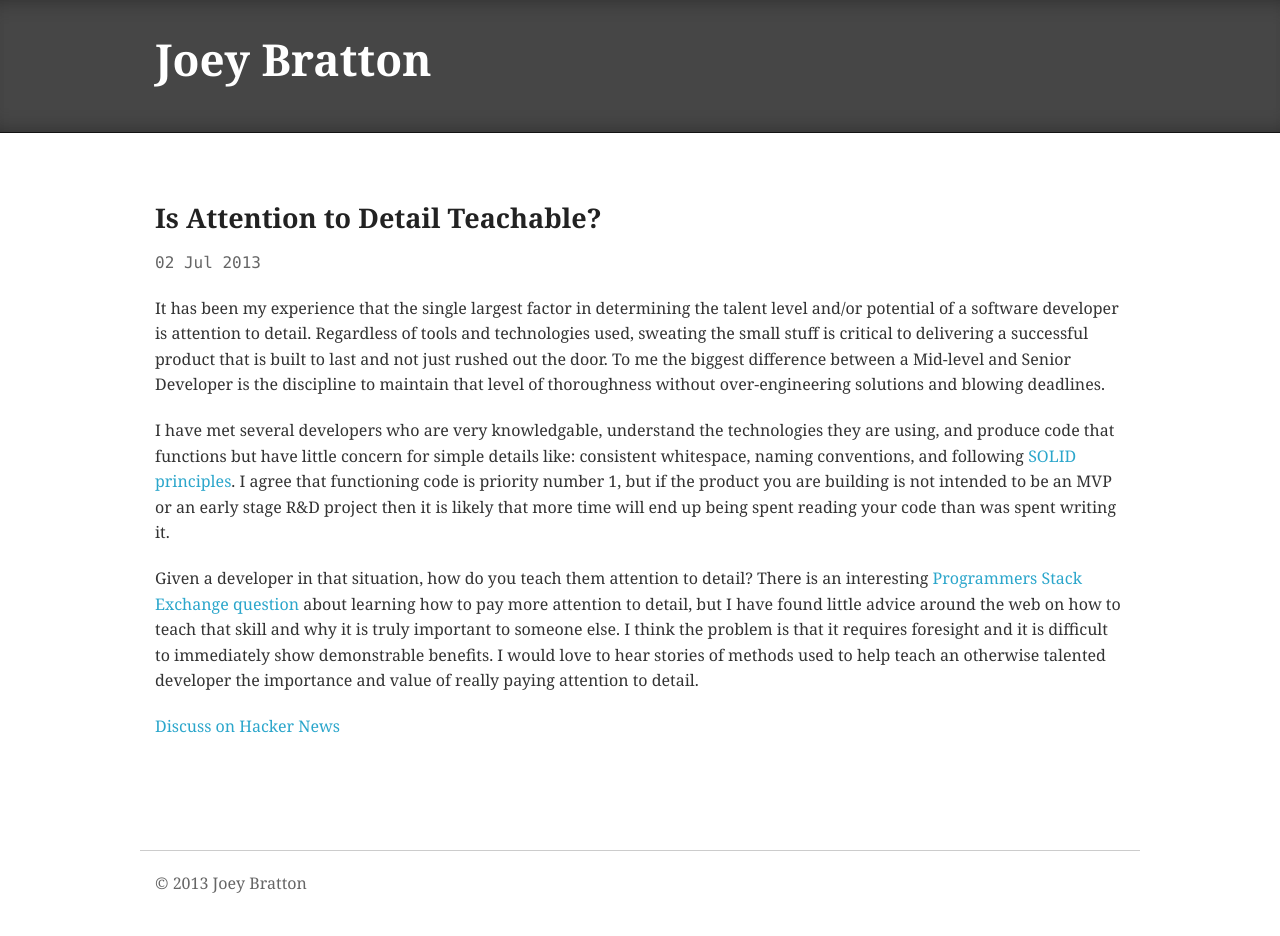
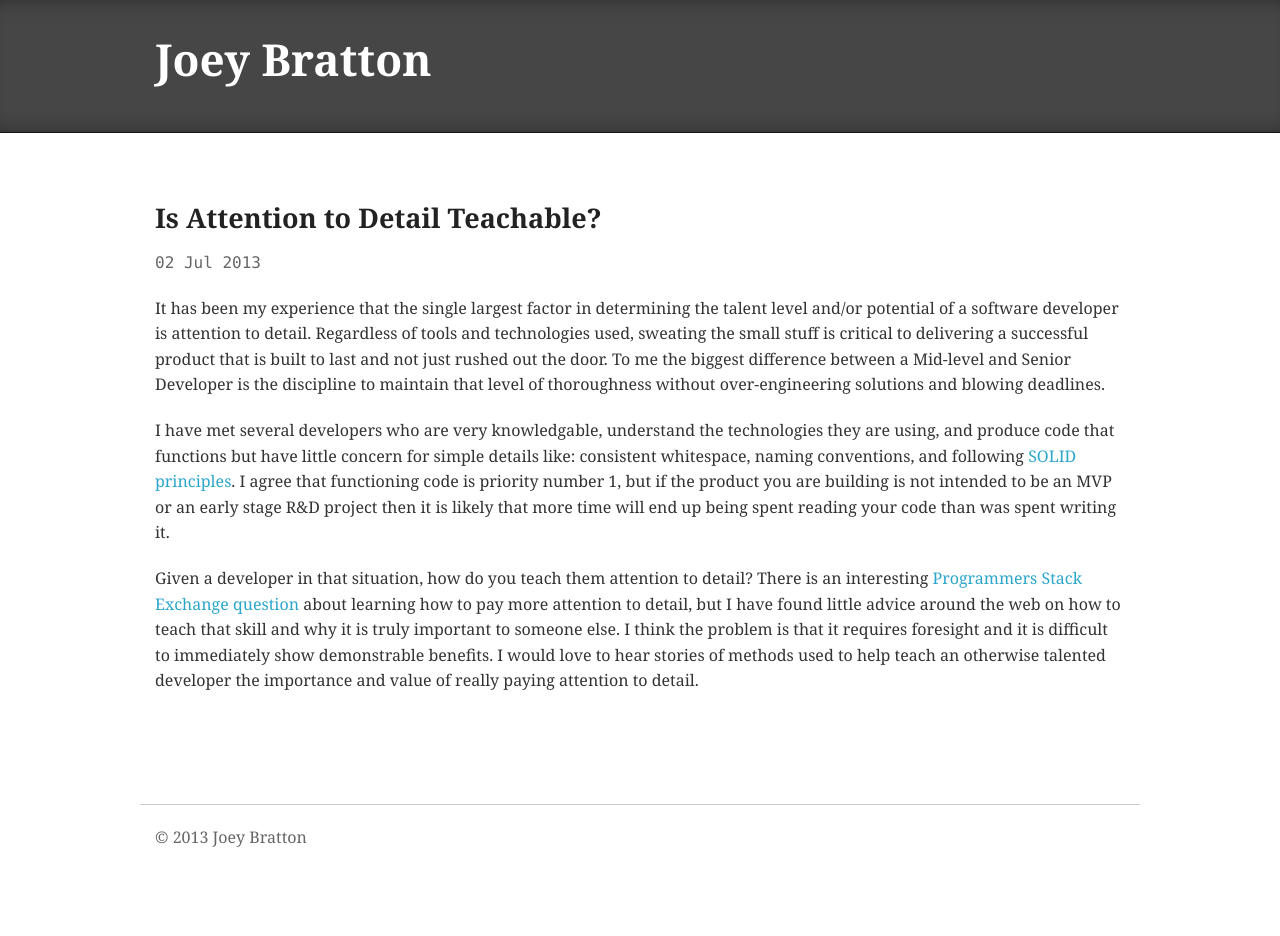
Before and after one commit to joeyb/joeyb.github.io, a Jekyll site: the page built from _posts/2013-07-02-is-attention-to-detail-teachable.md, in a window 1280 px wide. Built offline with Jekyll 4.4.1, drawn with Linux system fonts in a browser that asks for light colours; after the commit the page ends 900 px from its top, so only the background shows below that; some of the changed lines change nothing that is shown.

Commit message:
Removed Discuss on Hacker News link

```diff
--- a/_posts/2013-07-02-is-attention-to-detail-teachable.md
+++ b/_posts/2013-07-02-is-attention-to-detail-teachable.md
@@ -1,7 +1,9 @@
 ---
 layout: post
 title: "Is Attention to Detail Teachable?"
-tags: [programming]
+tags:
+  - programming
+published: true
 ---
 
 It has been my experience that the single largest factor in determining the talent level and/or
@@ -25,9 +27,6 @@ important to someone else. I think the problem is that it requires foresight and
 immediately show demonstrable benefits. I would love to hear stories of methods used to help teach an
 otherwise talented developer the importance and value of really paying attention to detail.
 
-[Discuss on Hacker News][3]
-
 
 [1]: http://butunclebob.com/ArticleS.UncleBob.PrinciplesOfOod
 [2]: http://programmers.stackexchange.com/questions/107305/how-to-pay-more-attention-to-detail-as-a-developer
-[3]: https://news.ycombinator.com/item?id=5978095
```
